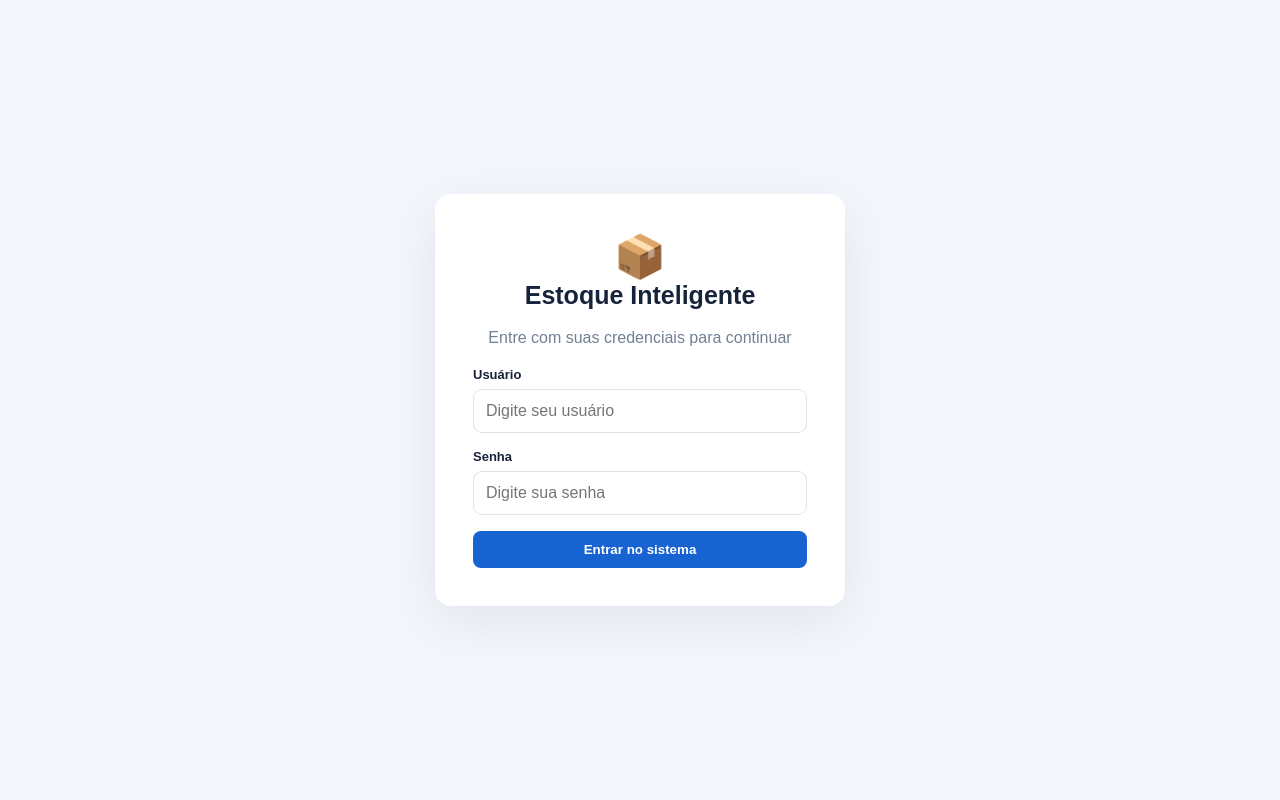
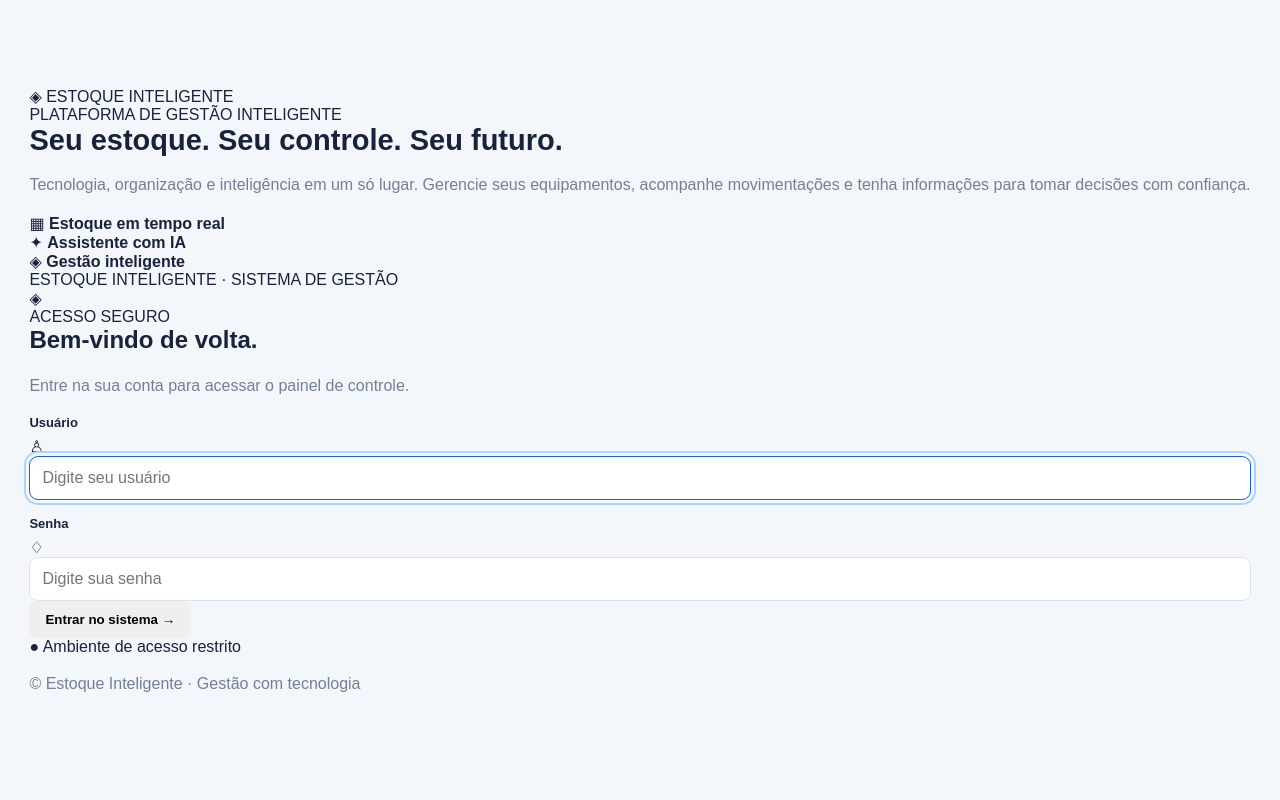
Before and after one commit to kauabarbosaa1728-web/Estoqueinteligente, a Flask app: page /login in a window 1280 px wide. Run offline with Flask 3, Linux system fonts and the light colour scheme; parts of the project's set-up code (start-up, migrations or seed data) failed here and were passed over.

Commit message:
Update login.html

```diff
--- a/templates/login.html
+++ b/templates/login.html
@@ -4,16 +4,96 @@
 <head>
     <meta charset="UTF-8">
     <meta name="viewport" content="width=device-width, initial-scale=1.0">
-    <title>Login - Estoque Inteligente</title>
-    <link rel="stylesheet" href="{{ url_for('static', filename='style.css') }}">
+
+    <title>Entrar | Estoque Inteligente</title>
+
+    <link
+        rel="stylesheet"
+        href="{{ url_for('static', filename='style.css') }}"
+    >
 </head>
-<body class="login-body">
 
-    <div class="login-card">
-        <div class="login-icone">📦</div>
+<body class="login-body login-premium">
 
-        <h1>Estoque Inteligente</h1>
-        <p>Entre com suas credenciais para continuar</p>
+    <main class="login-premium-layout">
+
+        <!-- APRESENTACAO DO SISTEMA -->
+        <section class="login-premium-apresentacao">
+
+            <div class="login-premium-marca">
+                <span class="login-premium-marca-icone">◈</span>
+                <span>ESTOQUE INTELIGENTE</span>
+            </div>
+
+            <div class="login-premium-chamada">
+
+                <span class="login-premium-etiqueta">
+                    PLATAFORMA DE GESTÃO INTELIGENTE
+                </span>
+
+                <h1>
+                    Seu estoque.
+                    <span>Seu controle.</span>
+                    Seu futuro.
+                </h1>
+
+                <p>
+                    Tecnologia, organização e inteligência
+                    em um só lugar. Gerencie seus equipamentos,
+                    acompanhe movimentações e tenha informações
+                    para tomar decisões com confiança.
+                </p>
+
+                <div class="login-premium-recursos">
+
+                    <div class="login-premium-recurso">
+                        <span>▦</span>
+                        <strong>Estoque em tempo real</strong>
+                    </div>
+
+                    <div class="login-premium-recurso">
+                        <span>✦</span>
+                        <strong>Assistente com IA</strong>
+                    </div>
+
+                    <div class="login-premium-recurso">
+                        <span>◈</span>
+                        <strong>Gestão inteligente</strong>
+                    </div>
+
+                </div>
+
+            </div>
+
+            <div class="login-premium-assinatura">
+                ESTOQUE INTELIGENTE · SISTEMA DE GESTÃO
+            </div>
+
+        </section>
+
+        <!-- FORMULARIO DE LOGIN -->
+        <section class="login-premium-area-form">
+
+            <div class="login-premium-card">
+
+                <div class="login-premium-card-topo">
+
+                    <div class="login-premium-logo">
+                        ◈
+                    </div>
+
+                    <span class="login-premium-acesso">
+                        ACESSO SEGURO
+                    </span>
+
+                </div>
+
+                <h2>Bem-vindo de volta.</h2>
+
+                <p class="login-premium-descricao">
+                    Entre na sua conta para acessar
+                    o painel de controle.
+                </p>
 
                 {% with mensagens = get_flashed_messages(with_categories=true) %}
                     {% for categoria, mensagem in mensagens %}
@@ -23,28 +103,68 @@
                     {% endfor %}
                 {% endwith %}
 
-        <form method="POST">
-            <label>Usuário</label>
+                <form method="POST" class="login-premium-form">
+
+                    <label for="login-usuario">
+                        Usuário
+                    </label>
+
+                    <div class="login-premium-input">
+                        <span aria-hidden="true">♙</span>
+
                         <input
+                            id="login-usuario"
                             type="text"
                             name="usuario"
                             placeholder="Digite seu usuário"
+                            autocomplete="username"
+                            maxlength="80"
                             required
+                            autofocus
                         >
+                    </div>
 
-            <label>Senha</label>
+                    <label for="login-senha">
+                        Senha
+                    </label>
+
+                    <div class="login-premium-input">
+                        <span aria-hidden="true">♢</span>
+
                         <input
+                            id="login-senha"
                             type="password"
                             name="senha"
                             placeholder="Digite sua senha"
+                            autocomplete="current-password"
                             required
                         >
+                    </div>
 
-            <button type="submit" class="btn-principal">
+                    <button
+                        type="submit"
+                        class="login-premium-entrar"
+                    >
                         Entrar no sistema
+                        <span aria-hidden="true">→</span>
                     </button>
+
                 </form>
+
+                <div class="login-premium-card-rodape">
+                    <span>●</span>
+                    Ambiente de acesso restrito
                 </div>
+
+            </div>
+
+            <p class="login-premium-copyright">
+                © Estoque Inteligente · Gestão com tecnologia
+            </p>
+
+        </section>
+
+    </main>
 
 </body>
 </html>
```
Lines whose indentation alone changed are shown as unchanged.
